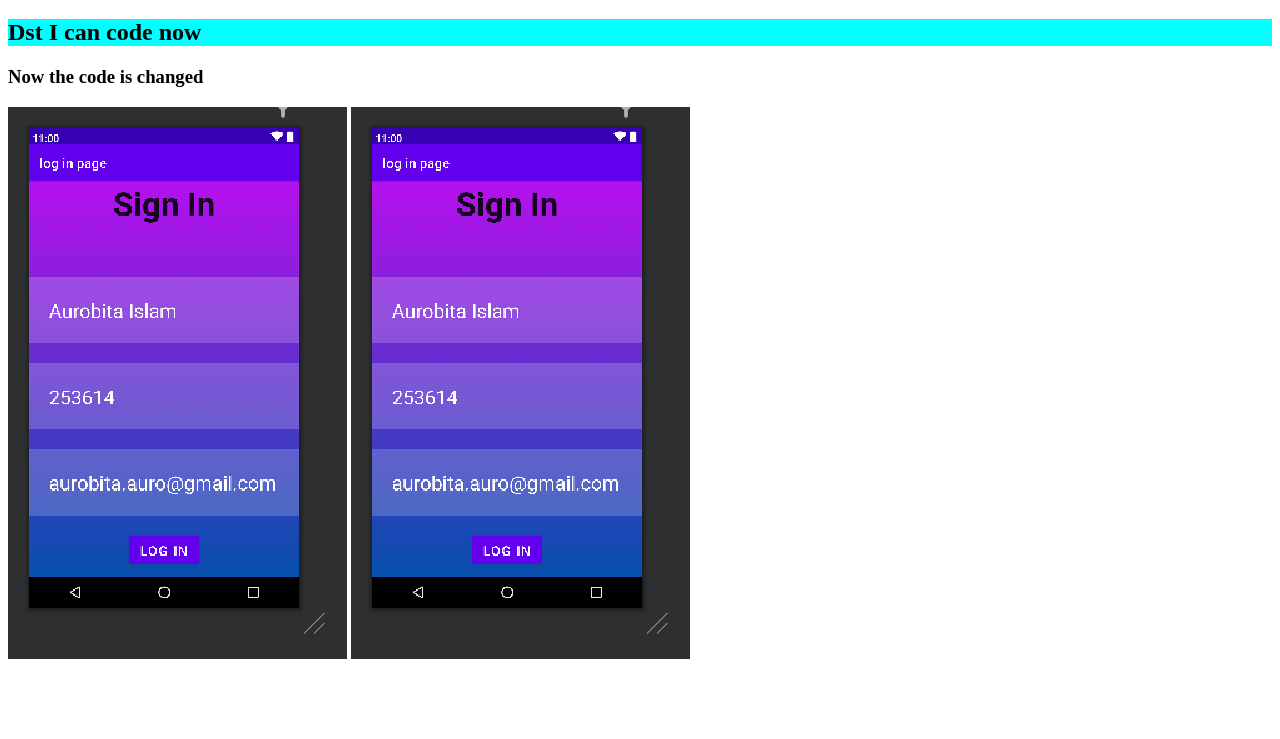
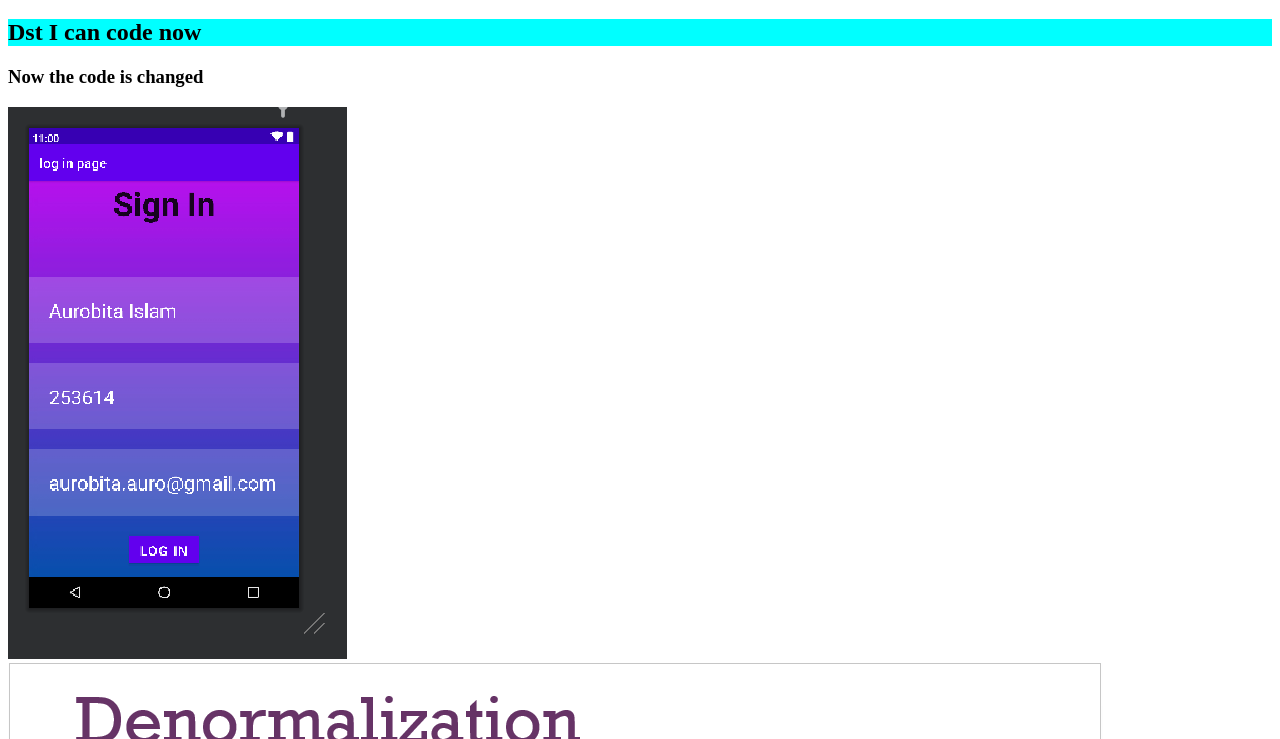
Before and after one commit to Aurobitaislam/my-1st-htmlrepo, a plain HTML site: page index.html in a window 1280 px wide. Shown: the part 61-800 px from the top of the page. Drawn offline with Linux system fonts and the light colour scheme.

Commit message:
capture added

```diff
--- a/index.html
+++ b/index.html
@@ -13,7 +13,7 @@
     <h2>Dst I can code now</h2>
     <h3>Now the code is changed</h3>
     <img src="log in page.PNG" alt="">
-    <img src="log in page.PNG" alt="">
+    <img src="Capture.PNGxcvjhsc.PNG" alt="">
 
 </body>
 </html>
```
Also changed, not shown: Capture.PNGxcvjhsc.PNG (added).
